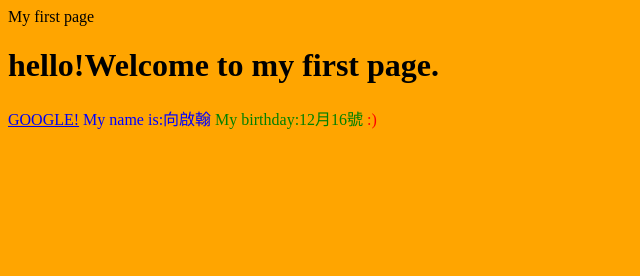
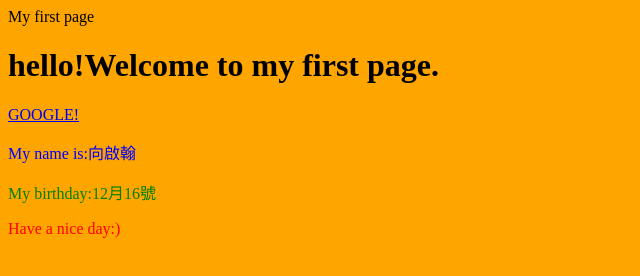
Before and after one commit to hsianghan/webpagetext, a plain HTML site: page index.html in a window 1280 px wide. Shown: the whole page, without its empty margins (0-640 px from the left). Drawn offline with Linux system fonts and the light colour scheme.

Commit message:
Update index.html

```diff
--- a/index.html
+++ b/index.html
@@ -4,9 +4,9 @@
 <body style="background-color:orange;">
 <h1>hello!Welcome to my first page.</h1>
 <a href ="http://www.google.com.tw">GOOGLE!</a>
-<font color="blue">My name is:向啟翰</font>
-<font color="green">My birthday:12月16號</font>
-<font color="red">:)</font>
+  <p><font color="blue">My name is:向啟翰</font></p>
+<p><font color="green">My birthday:12月16號</font></p>
+<p><font color="red">Have a nice day:)</font></p>
 
 
 </body>
```
